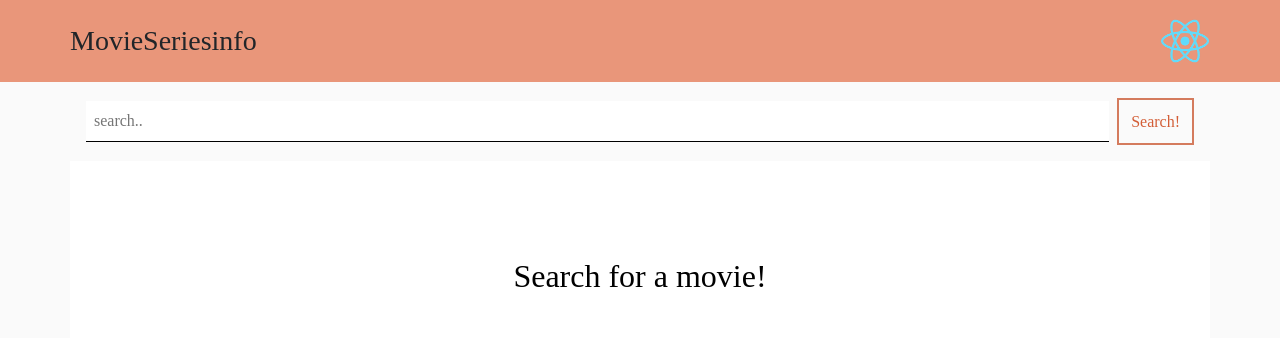
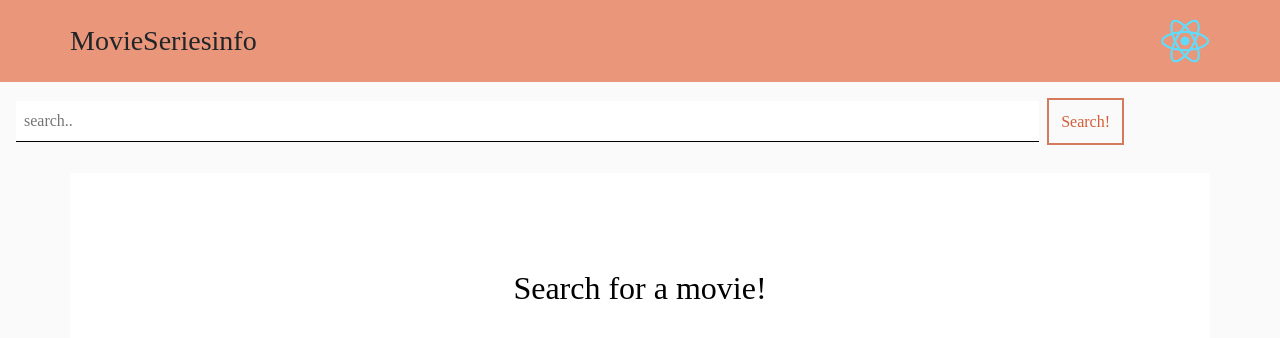
Before and after one commit to Ashish558/Movie-info-app, a React (Create React App) app: page / in a window 1280 px wide. Shown: the top 338 px of the page. Built offline with nearby package versions, Linux system fonts and the light colour scheme; a web font is replaced by a local one.

Commit message:
Update style.css

```diff
--- a/src/style.css
+++ b/src/style.css
@@ -71,6 +71,7 @@ nav .lists img {
   display: flex;
   justify-content: center;
   align-items: center;
+  margin: 0;
 }
 
 .search-bar-container input {
@@ -79,6 +80,7 @@ nav .lists img {
   padding: 0.5rem;
   border: 0;
   border-bottom: 1.5px solid black;
+   margin-bottom: 0.75rem;
 }
 
 .search-bar-container button {
@@ -91,6 +93,7 @@ nav .lists img {
   background: transparent;
   border: 2px solid #d47b5d;
   color: #d35e37;
+   margin-bottom: 0.75rem;
 }
 
 .search-bar-container button:hover {
```
